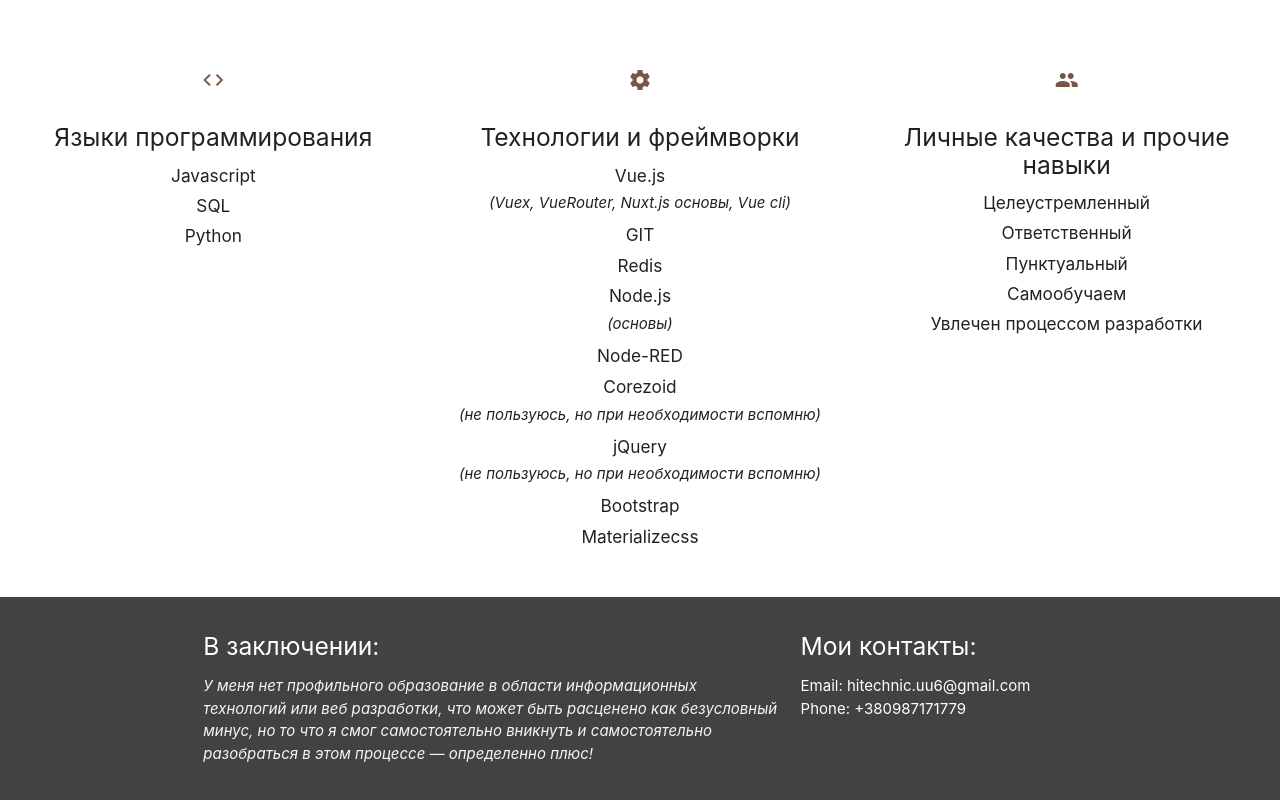
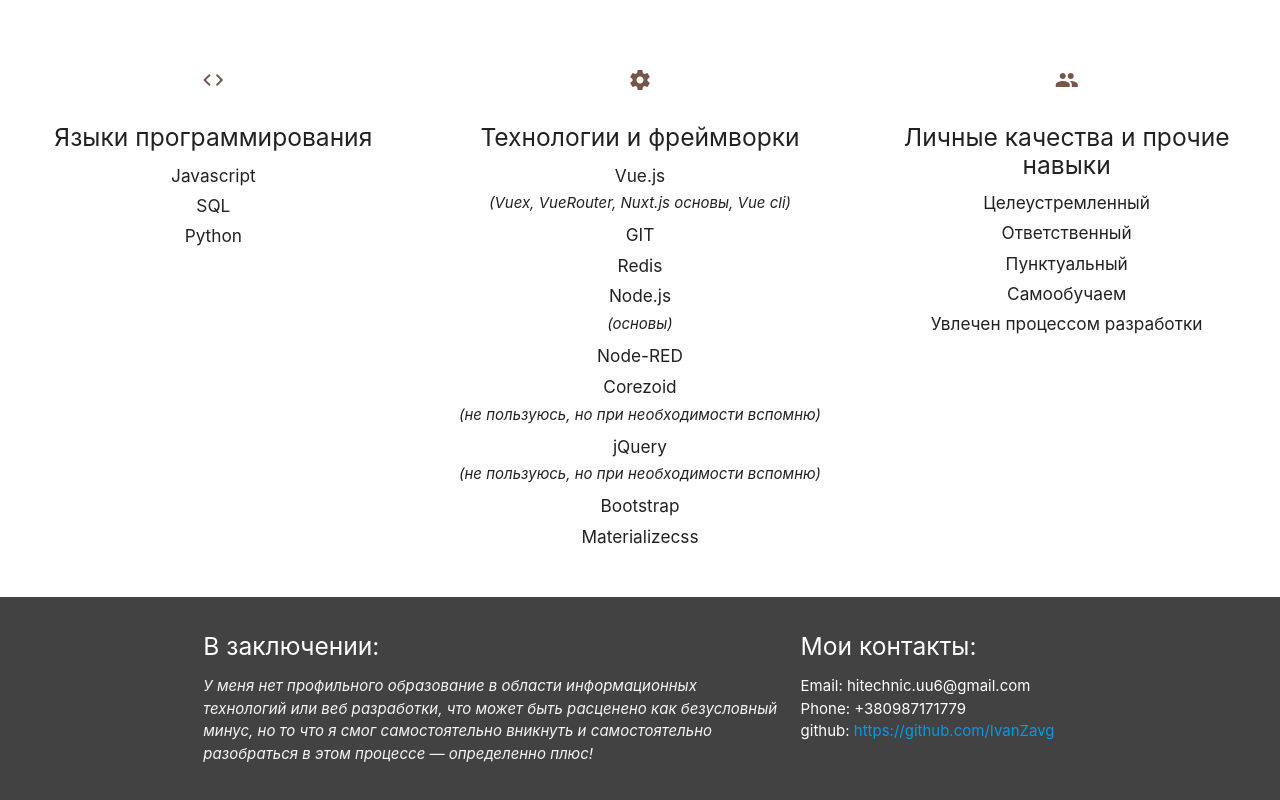
Before and after one commit to IvanZavg/my-cv-2, a plain HTML site: page index.html in a window 1280 px wide. Shown: the part 1353-2153 px from the top of the page. Drawn offline with nearby package versions, Linux system fonts and the light colour scheme.

Commit message:
add github link

```diff
--- a/index.html
+++ b/index.html
@@ -159,6 +159,7 @@
             <ul>
               <li>Email: hitechnic.uu6@gmail.com</li>
               <li>Phone: +380987171779</li>
+              <li>github: <a href="https://github.com/IvanZavg">https://github.com/IvanZavg</a></li>
             </ul>
           </div>
         </div>
```
